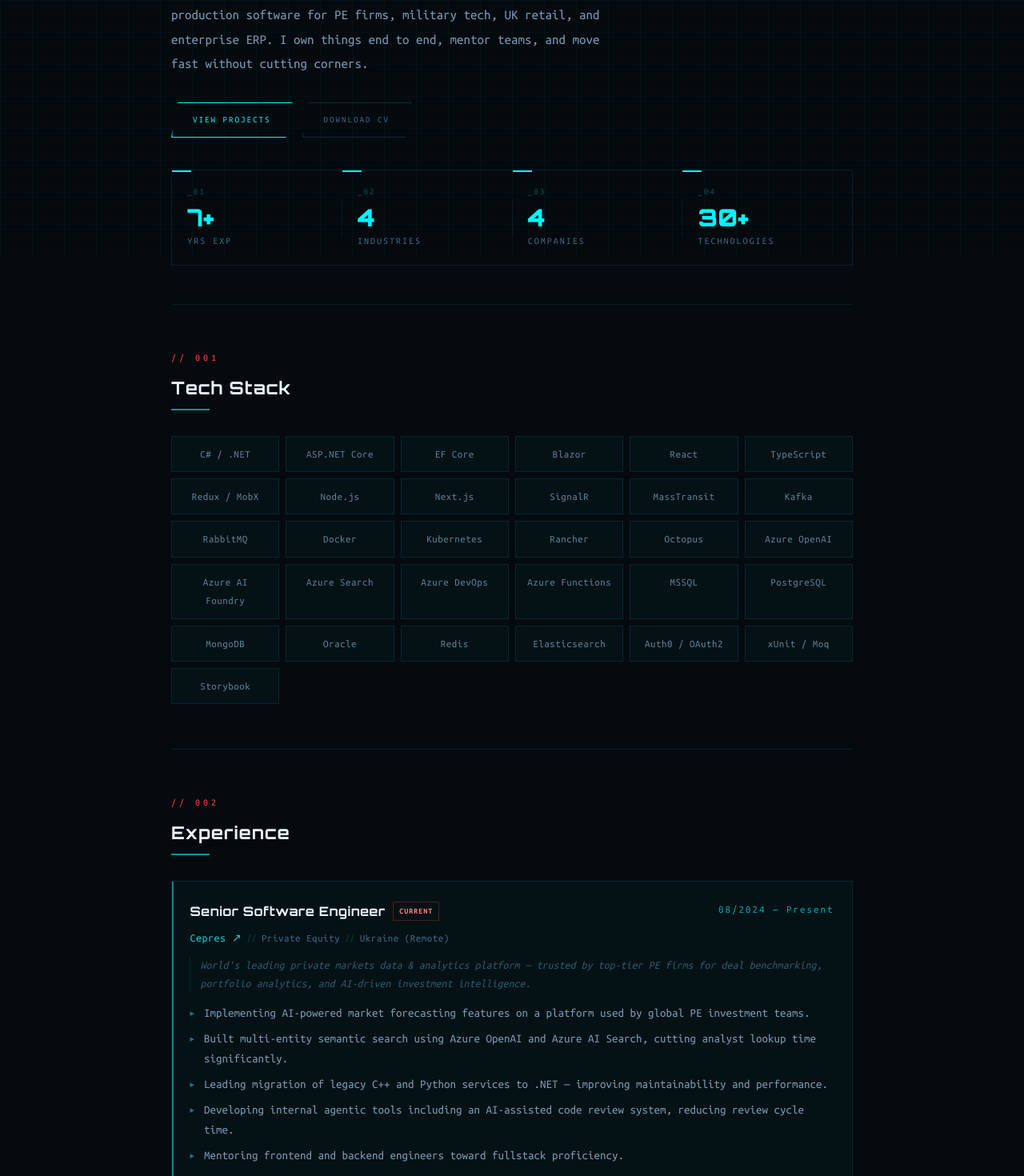
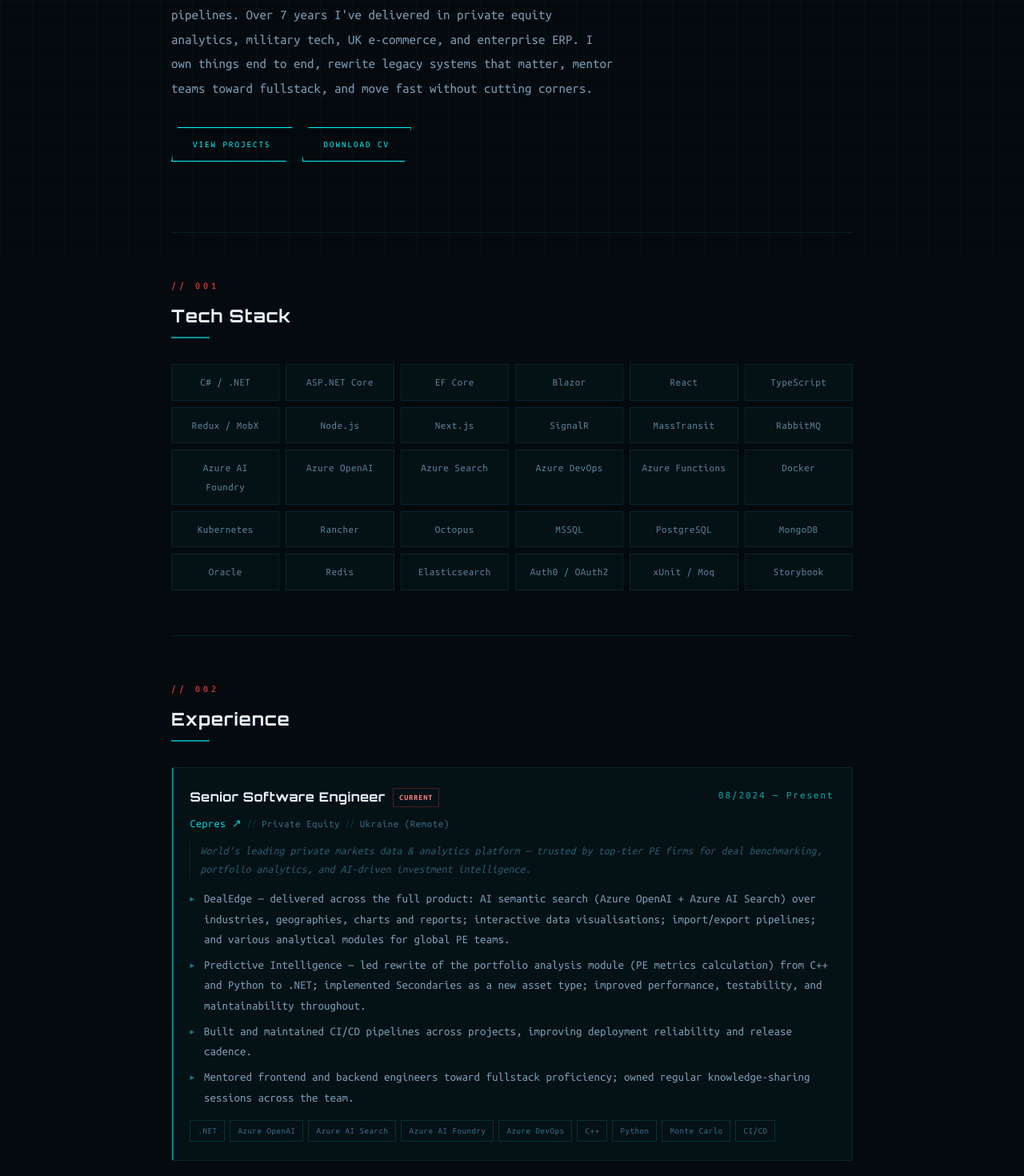
Before and after one commit to osteg0th/landing, a Next.js app: page / in a window 1280 px wide. Shown: the part 480-1950 px from the top of the page at 80% size. Built offline with nearby package versions, Linux system fonts and the light colour scheme.

Commit message:
Refactor Hero component, remove Stats component, and update content structure in data file

```diff
--- a/components/Hero.tsx
+++ b/components/Hero.tsx
@@ -1,4 +1,4 @@
-import { profile, stats, keywords } from "@/data/content";
+import { profile, keywords } from "@/data/content";
 import styles from "./Hero.module.css";
 
 export default function Hero() {
@@ -25,20 +25,7 @@ export default function Hero() {
 
       <div className={styles.actions}>
         <a href="#projects" className="btn-primary">View Projects</a>
-        <a href="https://storage.googleapis.com/cyber-romulus-assets/CV_Vladyslav_Shevchenko.pdf" download className="btn-ghost">Download CV</a>
-      </div>
-
-      <div className={styles.stats}>
-        {stats.map((s, i) => (
-          <div key={s.index} className={styles.statRow}>
-            <div className={styles.stat}>
-              <div className={styles.si}>{s.index}</div>
-              <div className={styles.sv}>{s.value}</div>
-              <div className={styles.sl}>{s.label}</div>
-            </div>
-            {i < stats.length - 1 && <div className={styles.sdiv} />}
-          </div>
-        ))}
+        <a href="https://storage.googleapis.com/cyber-romulus-assets/CV_Vladyslav_Shevchenko.pdf" download className="btn-primary">Download CV</a>
       </div>
     </section>
   );
--- a/data/content.ts
+++ b/data/content.ts
@@ -3,7 +3,7 @@ export const profile = {
   surname: "Shevchenko",
   title: "Senior Software Engineer",
   tagline: "Fullstack Engineer // .NET + React // 7+ Years",
-  bio: "I build and ship full-stack systems — clean .NET backends, React frontends, and everything in between. Over 7 years I've delivered production software for PE firms, military tech, UK retail, and enterprise ERP. I own things end to end, mentor teams, and move fast without cutting corners.",
+  bio: "I build and ship full-stack systems across the entire product — .NET backends, React frontends, AI integrations, and DevOps pipelines. Over 7 years I've delivered in private equity analytics, military tech, UK e-commerce, and enterprise ERP. I own things end to end, rewrite legacy systems that matter, mentor teams toward fullstack, and move fast without cutting corners.",
   email: "v.v.shevchenko1997@gmail.com",
   location: "Ukraine, Kyiv",
   availableForHire: true,
@@ -18,19 +18,12 @@ export const keywords = [
   { label: "TypeScript",    highlight: false },
 ];
 
-export const stats = [
-  { index: "_01", value: "7+",  label: "Yrs Exp"      },
-  { index: "_02", value: "4",   label: "Industries"   },
-  { index: "_03", value: "4",   label: "Companies"    },
-  { index: "_04", value: "30+", label: "Technologies" },
-];
-
 export const skills = [
   "C# / .NET", "ASP.NET Core", "EF Core", "Blazor",
   "React", "TypeScript", "Redux / MobX", "Node.js", "Next.js", "SignalR",
-  "MassTransit", "Kafka", "RabbitMQ",
+  "MassTransit", "RabbitMQ",
+  "Azure AI Foundry", "Azure OpenAI", "Azure Search", "Azure DevOps", "Azure Functions",
   "Docker", "Kubernetes", "Rancher", "Octopus",
-  "Azure OpenAI", "Azure AI Foundry", "Azure Search", "Azure DevOps", "Azure Functions",
   "MSSQL", "PostgreSQL", "MongoDB", "Oracle", "Redis", "Elasticsearch",
   "Auth0 / OAuth2", "xUnit / Moq", "Storybook",
 ];
@@ -46,14 +39,12 @@ export const experience = [
     period: "08/2024 — Present",
     current: true,
     bullets: [
-      "Implementing AI-powered market forecasting features on a platform used by global PE investment teams.",
-      "Built multi-entity semantic search using Azure OpenAI and Azure AI Search, cutting analyst lookup time significantly.",
-      "Leading migration of legacy C++ and Python services to .NET — improving maintainability and performance.",
-      "Developing internal agentic tools including an AI-assisted code review system, reducing review cycle time.",
-      "Mentoring frontend and backend engineers toward fullstack proficiency.",
-      "Set up CI/CD pipelines improving deployment reliability and release cadence.",
+      "DealEdge — delivered across the full product: AI semantic search (Azure OpenAI + Azure AI Search) over industries, geographies, charts and reports; interactive data visualisations; import/export pipelines; and various analytical modules for global PE teams.",
+      "Predictive Intelligence — led rewrite of the portfolio analysis module (PE metrics calculation) from C++ and Python to .NET; implemented Secondaries as a new asset type; improved performance, testability, and maintainability throughout.",
+      "Built and maintained CI/CD pipelines across projects, improving deployment reliability and release cadence.",
+      "Mentored frontend and backend engineers toward fullstack proficiency; owned regular knowledge-sharing sessions across the team.",
     ],
-    stack: [".NET", "Azure OpenAI", "Azure AI Search", "Azure AI Foundry", "Azure DevOps", "C++", "Python", "CI/CD"],
+    stack: [".NET", "Azure OpenAI", "Azure AI Search", "Azure AI Foundry", "Azure DevOps", "C++", "Python", "Monte Carlo", "CI/CD"],
   },
   {
     role: "Software Engineer",
@@ -113,12 +104,21 @@ export const experience = [
 export const projects = [
   {
     tag: "Private Equity",
-    name: "AI Market Forecaster",
+    name: "DealEdge",
     description:
-      "Market prediction platform with AI-driven pipelines and Azure OpenAI-powered semantic search for private equity analysts at Cepres.",
-    stack: [".NET", "Azure OpenAI", "Azure AI Foundry", "Azure Search"],
+      "Private equity analytics platform at Cepres. Delivered AI semantic search across industries, geographies, charts, and reports; built interactive data visualisations; implemented import/export pipelines; and contributed across the full product stack.",
+    stack: [".NET", "React", "Azure OpenAI", "Azure AI Search", "Azure AI Foundry"],
     github: "",
-    demo: "",
+    demo: "https://dealedge.cepres.com",
+  },
+  {
+    tag: "Private Equity",
+    name: "Predictive Intelligence",
+    description:
+      "Rewrote the portfolio analysis module — responsible for calculating core Private Equity metrics — from C++ and Python to .NET. Implemented Secondaries as a new asset type, extending the platform's analytical coverage.",
+    stack: [".NET", "React","C++", "Python", "Docker", "CI/CD", "Azure DevOps Pipelines"],
+    github: "",
+    demo: "https://cepres.com/solutions/predictive-intelligence",
   },
   {
     tag: "Military Tech",
@@ -143,15 +143,15 @@ export const projects = [
     name: "ERP Web Migration",
     description:
       "Migrated a C++ desktop ERP to a modern web stack, adding multi-database support (MSSQL, PostgreSQL, Oracle) and web-based HR/finance modules.",
-    stack: ["C#", "C++", "PostgreSQL", "OracleDB", "ASP.NET Core"],
+    stack: ["C#", "C++", "MSSQL", "PostgreSQL", "OracleDB", "ASP.NET Core"],
     github: "",
     demo: "",
   },
 ];
 
 export const socials = [
-  { label: "LinkedIn", href: "https://linkedin.com/in/YOUR_HANDLE", icon: "li" },
-  { label: "GitHub",   href: "https://github.com/YOUR_HANDLE",   icon: "gh" },
+  { label: "LinkedIn", href: "https://www.linkedin.com/in/vladyslav-shevchenko-47984595", icon: "li" },
+  { label: "GitHub",   href: "https://github.com/osteg0th",   icon: "gh" },
   { label: "Email",    href: "mailto:v.v.shevchenko1997@gmail.com", icon: "em" },
-  { label: "Telegram", href: "https://t.me/YOUR_HANDLE",          icon: "tg" },
+  { label: "Telegram", href: "https://t.me/VladislavShevchenko", icon: "tg" },
 ];
```
Also changed, not shown: components/Stats.module.css (deleted, +0 -65 lines), components/Stats.tsx (deleted, +0 -27 lines), 1 other file (tests, documents, lock files or other folders).
